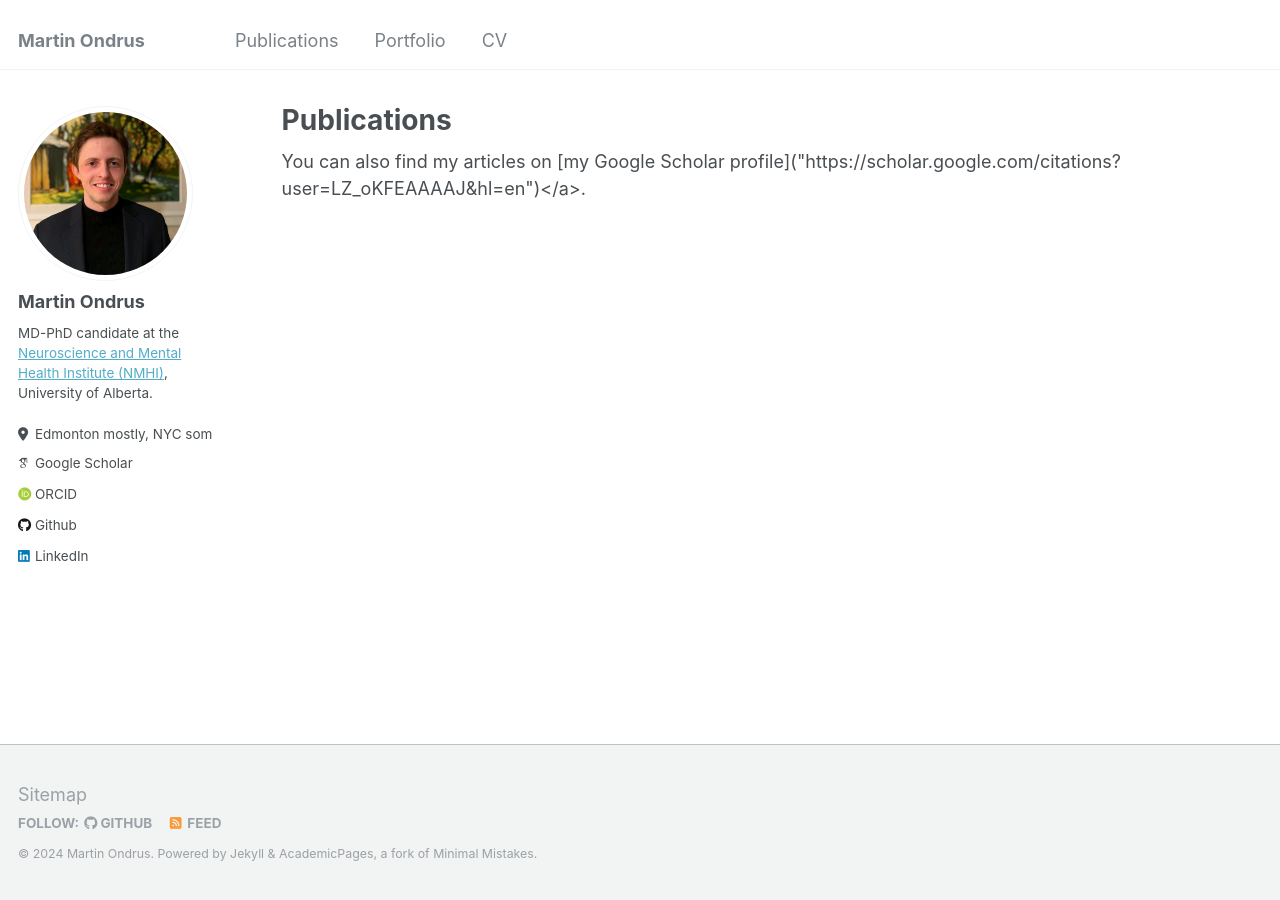
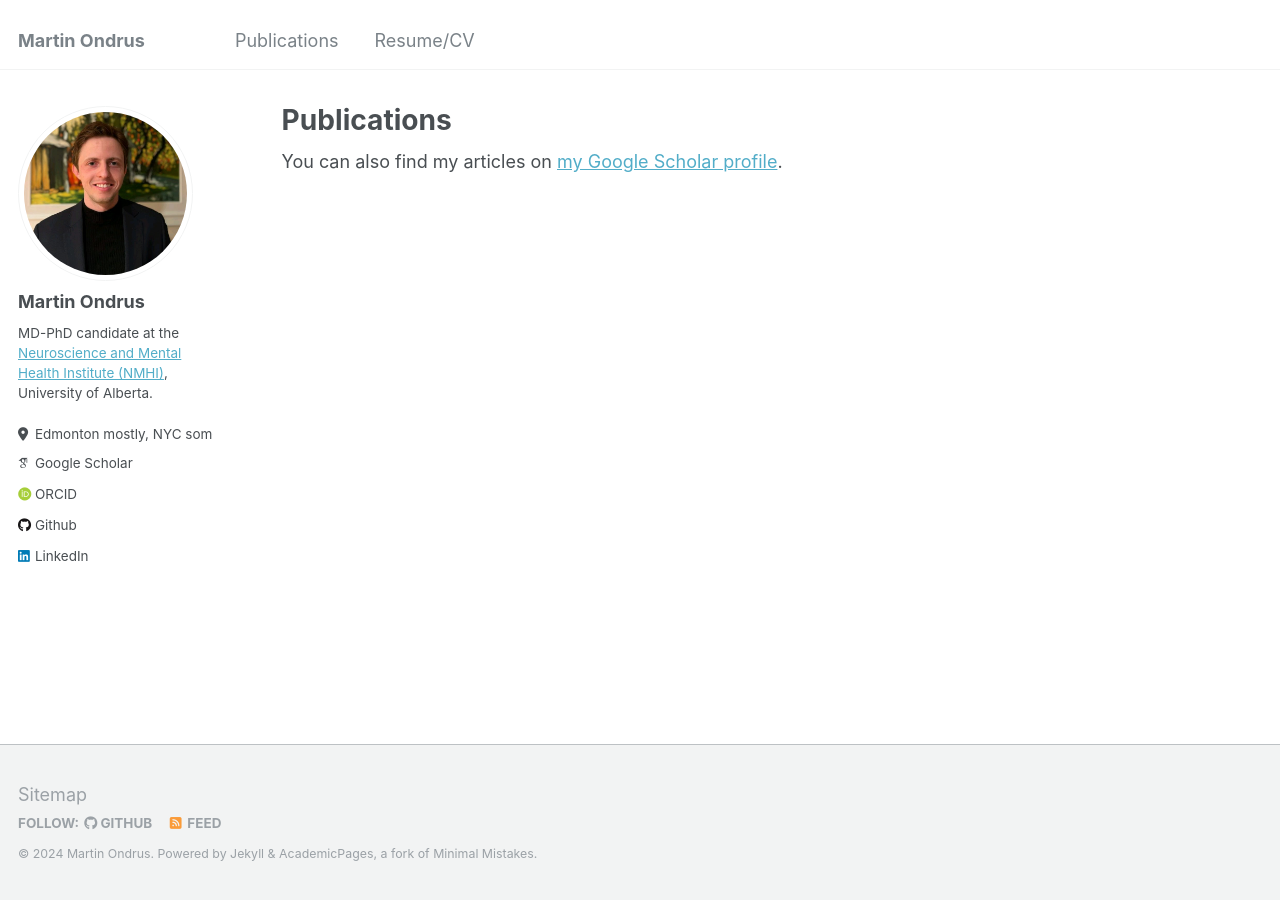
Before and after one commit to mondrus96/mondrus96.github.io, a Jekyll site: the page built from _pages/publications.md, in a window 1280 px wide. Built offline with Jekyll 4.4.1, drawn with Linux system fonts in a browser that asks for light colours; some web fonts are replaced.

Commit message:
changed links

```diff
--- a/_data/navigation.yml
+++ b/_data/navigation.yml
@@ -3,8 +3,5 @@ main:
   - title: "Publications"
     url: /publications/
 
-  - title: "Portfolio"
-    url: /portfolio/
-
-  - title: "CV"
+  - title: "Resume/CV"
     url: /cv/
--- a/_pages/publications.md
+++ b/_pages/publications.md
@@ -6,7 +6,7 @@ author_profile: true
 ---
 
 {% if site.author.googlescholar %}
-  <div class="wordwrap">You can also find my articles on [my Google Scholar profile]("https://scholar.google.com/citations?user=LZ_oKFEAAAAJ&hl=en")</a>.</div>
+ <div class="wordwrap">You can also find my articles on <a href="https://scholar.google.com/citations?user=LZ_oKFEAAAAJ&hl=en">my Google Scholar profile</a>.</div>
 {% endif %}
 
 {% include base_path %}
```
